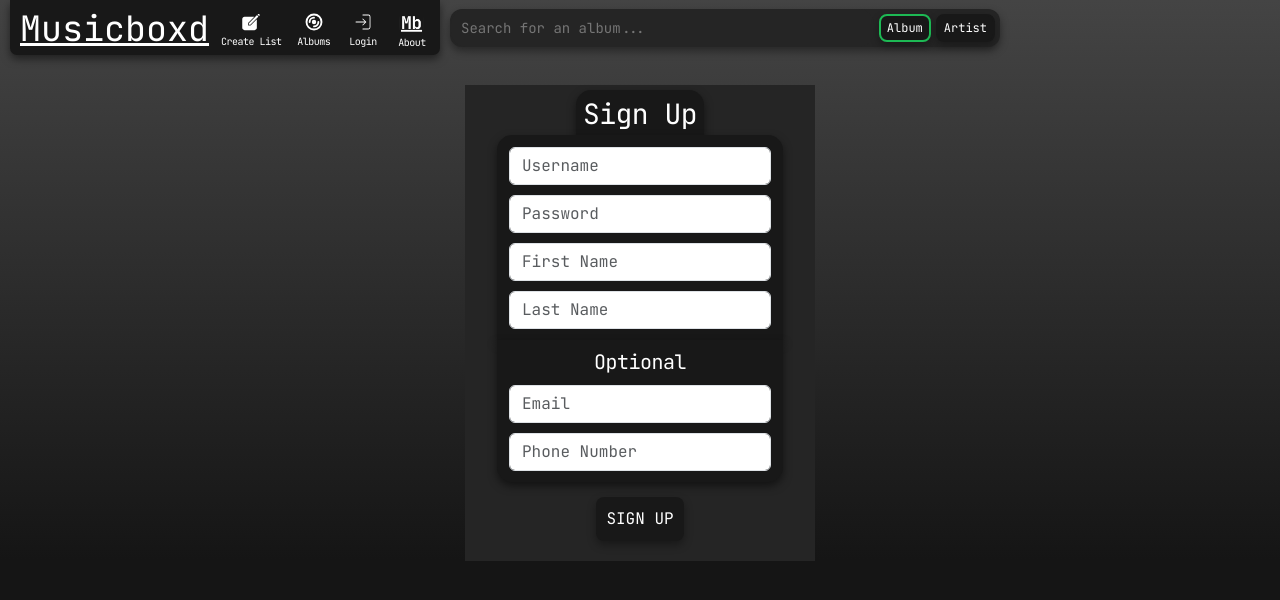
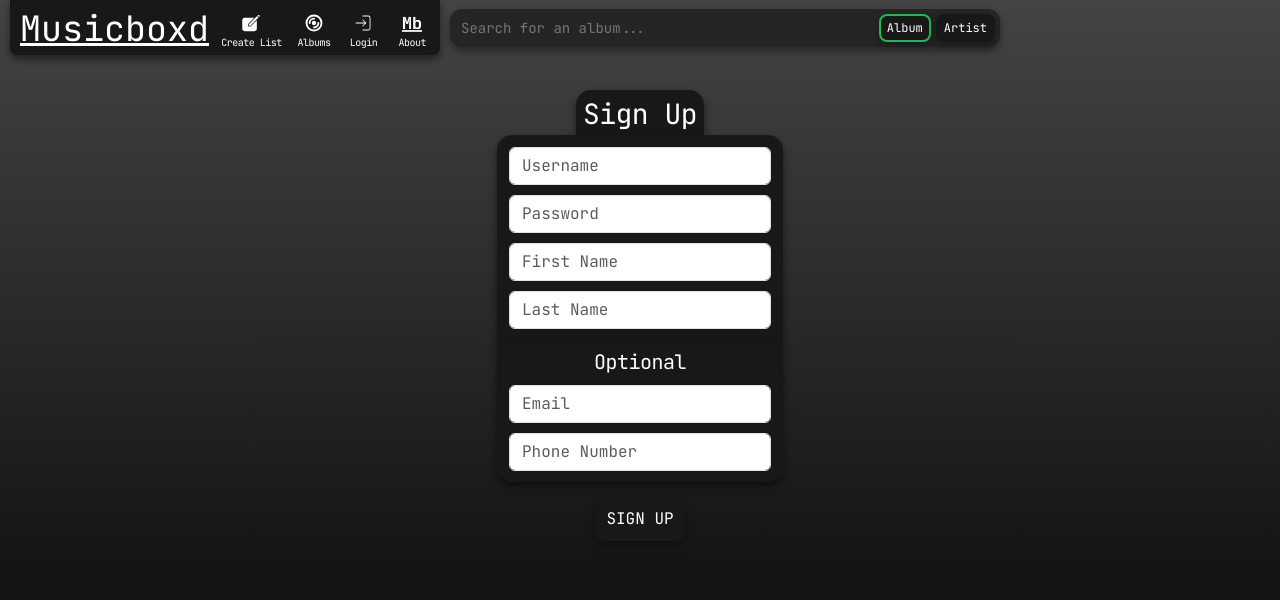
Before and after one commit to jlemoureATSSU/Musicboxd, a React (Create React App) app in the folder frontend/: page /signup in a window 1280 px wide. Shown: the top 600 px of the page. Built offline with nearby package versions, Linux system fonts and the light colour scheme.

Commit message:
style changes

```diff
--- a/frontend/src/css/login.css
+++ b/frontend/src/css/login.css
@@ -4,7 +4,6 @@
   justify-content: center;
   align-items: center;
   flex-direction: column;
-  background-color: #252525;
   margin-right: 20px;
   margin-left: 20px;
   padding-bottom: 20px;
--- a/frontend/src/css/sidebar.css
+++ b/frontend/src/css/sidebar.css
@@ -55,7 +55,8 @@
 }
 
 .mb-logo {
-  width: 25px;
+  width: 24px;
+  height: 22px;
   border-radius: 8px;
 }
 
@@ -113,6 +114,7 @@
 @media (max-width: 430px) {
 
   .sidebar {
+    top: -1px;
     width: 80%;
     margin-left: 8.5%;
     background-color: transparent;
@@ -145,10 +147,13 @@
   .icon-size {
     font-size: 20px;
     margin-right: 10px;
+    margin-bottom: 3px;
   }
 
   .mb-logo {
-    margin-right: 10px;
+    margin-left: -1.5px;
+    margin-right: 8.5px;
+    margin-bottom: 4px;
   }
 
   .pop-out-menu {
--- a/frontend/src/css/welcome.css
+++ b/frontend/src/css/welcome.css
@@ -105,7 +105,7 @@
 
 .mobile-message {
   display: none;
-  background-color: #333;
+  background-color: #252525;
   border-top-right-radius: 10px;
   border-bottom-right-radius: 10px;
   box-shadow: inset 0 2px 4px rgba(0, 0, 0, 0.5);
```
